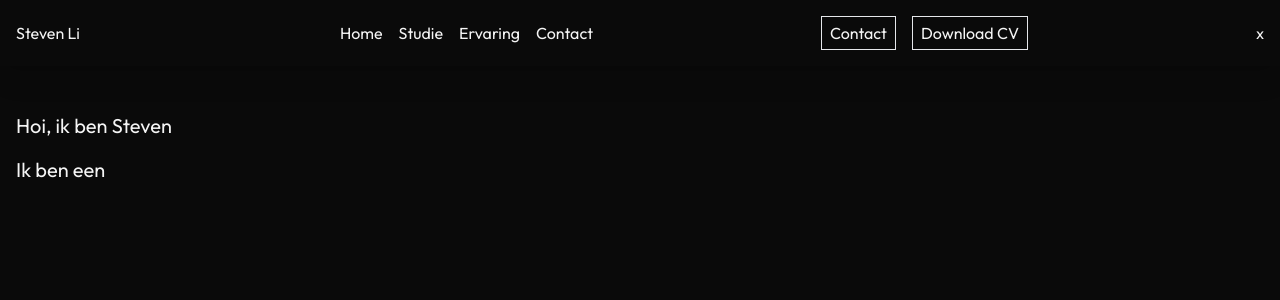
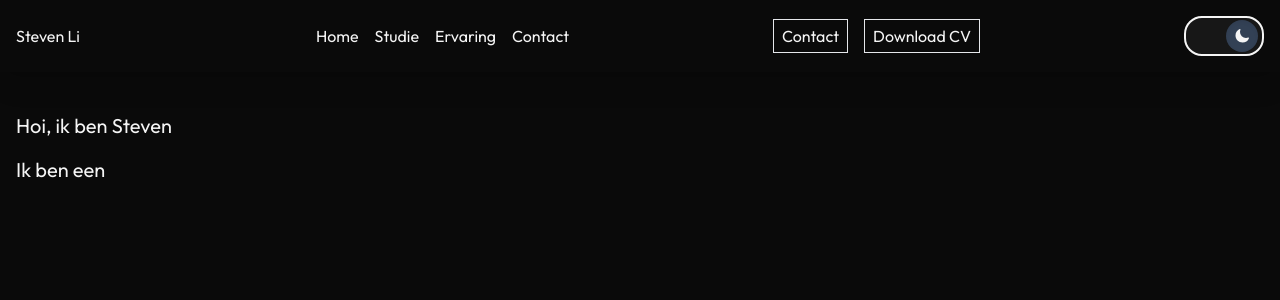
Before and after one commit to zStevenn/portfolio, a Next.js app: page / in a window 1280 px wide. Shown: the top 300 px of the page. Built offline with nearby package versions, Linux system fonts and the light colour scheme.

Commit message:
Create dark mode button

```diff
--- /dev/null
+++ b/src/components/navigation/dark-mode-button/index.tsx
@@ -0,0 +1,37 @@
+"use client"
+
+import { useNavContext } from "@/hooks/context/useNavContext";
+import { useThemeContext } from "@/hooks/context/useThemeContext";
+import { MoonIcon, SunIcon } from "@heroicons/react/24/solid";
+import { useRef } from "react";
+
+type DarkModeButtonProps = {
+  className?: string;
+}
+
+function DarkModeButton({ className }: DarkModeButtonProps) {
+  const iconContainerRef = useRef<HTMLDivElement>(null)
+  const { isOpen } = useNavContext()
+  const { theme, setTheme } = useThemeContext()
+
+  const isDarkMode = theme === 'dark'
+
+  function toggleDarkmode() {
+    setTheme(isDarkMode ? "light" : "dark")
+  }
+
+  return (
+    <button
+      className={`${isOpen ? "" : "hidden md:block"} ${className ? className : ""} bg-neutral-100 dark:bg-neutral-900 rounded-[18px] w-20 h-10 relative border-2 border-neutral-700 dark:border-neutral-100`}
+      onClick={toggleDarkmode}
+    >
+      <div
+        ref={iconContainerRef}
+        className={`transition-all duration-500 absolute rounded-[16px] bg-yellow-500 dark:bg-slate-700 h-8 w-8 top-1/2 grid place-items-center shadow-inner ${isDarkMode ? "translate-x-[125%]" : "translate-x-[10%]"} -translate-y-1/2`}>
+        {isDarkMode ? <MoonIcon className="h-4" /> : <SunIcon className="h-6" />}
+      </div>
+    </button>
+  )
+}
+
+export default DarkModeButton
--- a/src/components/navigation/index.tsx
+++ b/src/components/navigation/index.tsx
@@ -1,7 +1,7 @@
 import NavContextProvider from "@/hooks/context/useNavContext"
 import Blur from "./blur"
 import NavTop from "./nav-top"
-import DarkModeButton from "./toggle-darkmode"
+import DarkModeButton from "./dark-mode-button"
 import NavLinks from "./nav-links"
 import NavButtons from "./nav-buttons"
 import NavContainer from "./nav-container"
--- a/src/components/navigation/toggle-darkmode/index.tsx
+++ /dev/null
@@ -1,27 +0,0 @@
-"use client"
-
-import { useNavContext } from "@/hooks/context/useNavContext";
-import { useThemeContext } from "@/hooks/context/useThemeContext";
-
-type DarkModeButtonProps = {
-  className?: string;
-}
-
-function DarkModeButton({ className }: DarkModeButtonProps) {
-  const { isOpen } = useNavContext()
-  const { theme, setTheme } = useThemeContext()
-
-  function toggleDarkmode() {
-    setTheme(theme === "dark" ? "light" : "dark")
-  }
-  return (
-    <button
-      className={`${isOpen ? "" : "hidden md:block"} ${className}`}
-      onClick={toggleDarkmode}
-    >
-      x
-    </button>
-  )
-}
-
-export default DarkModeButton
```
